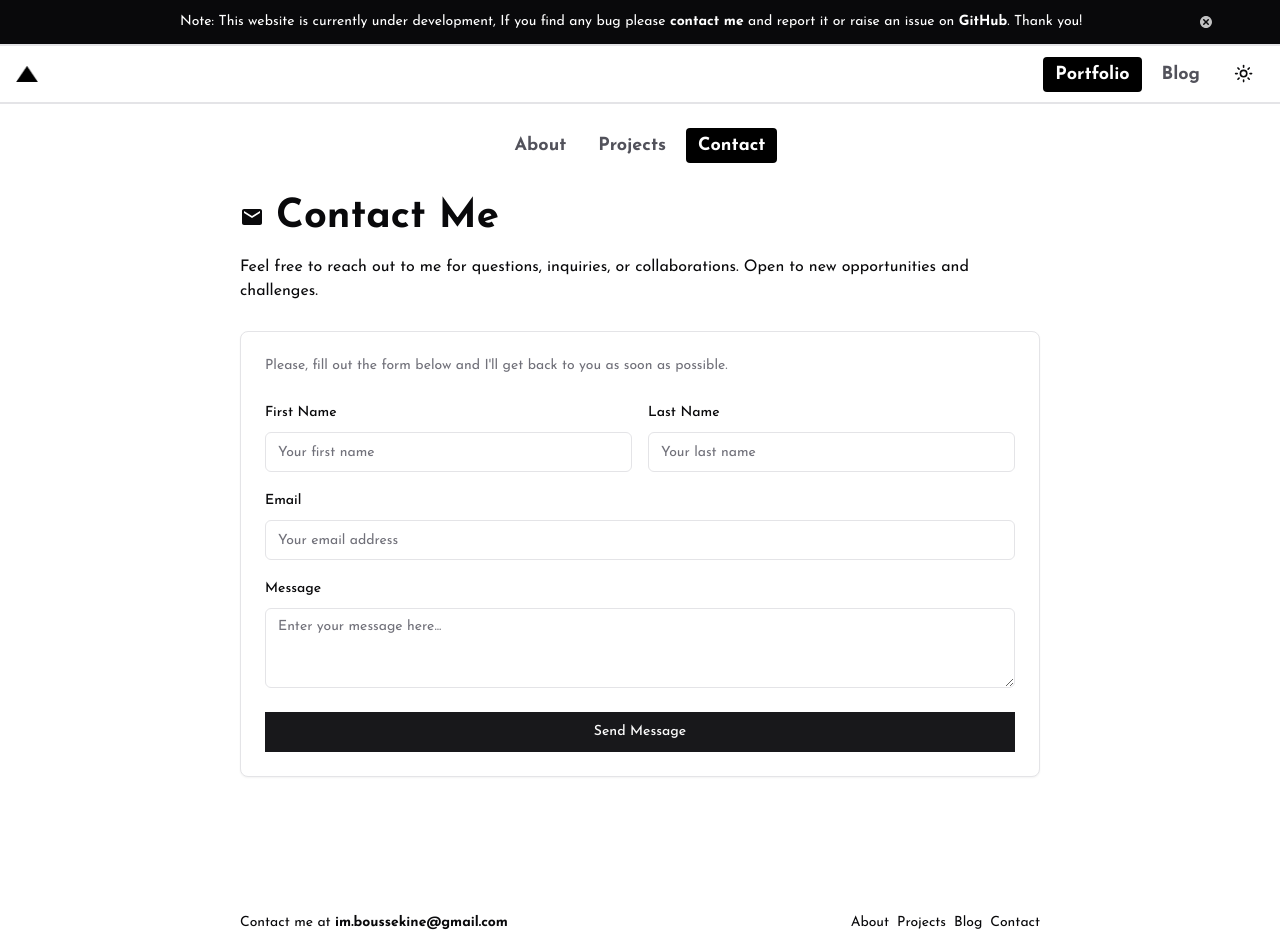
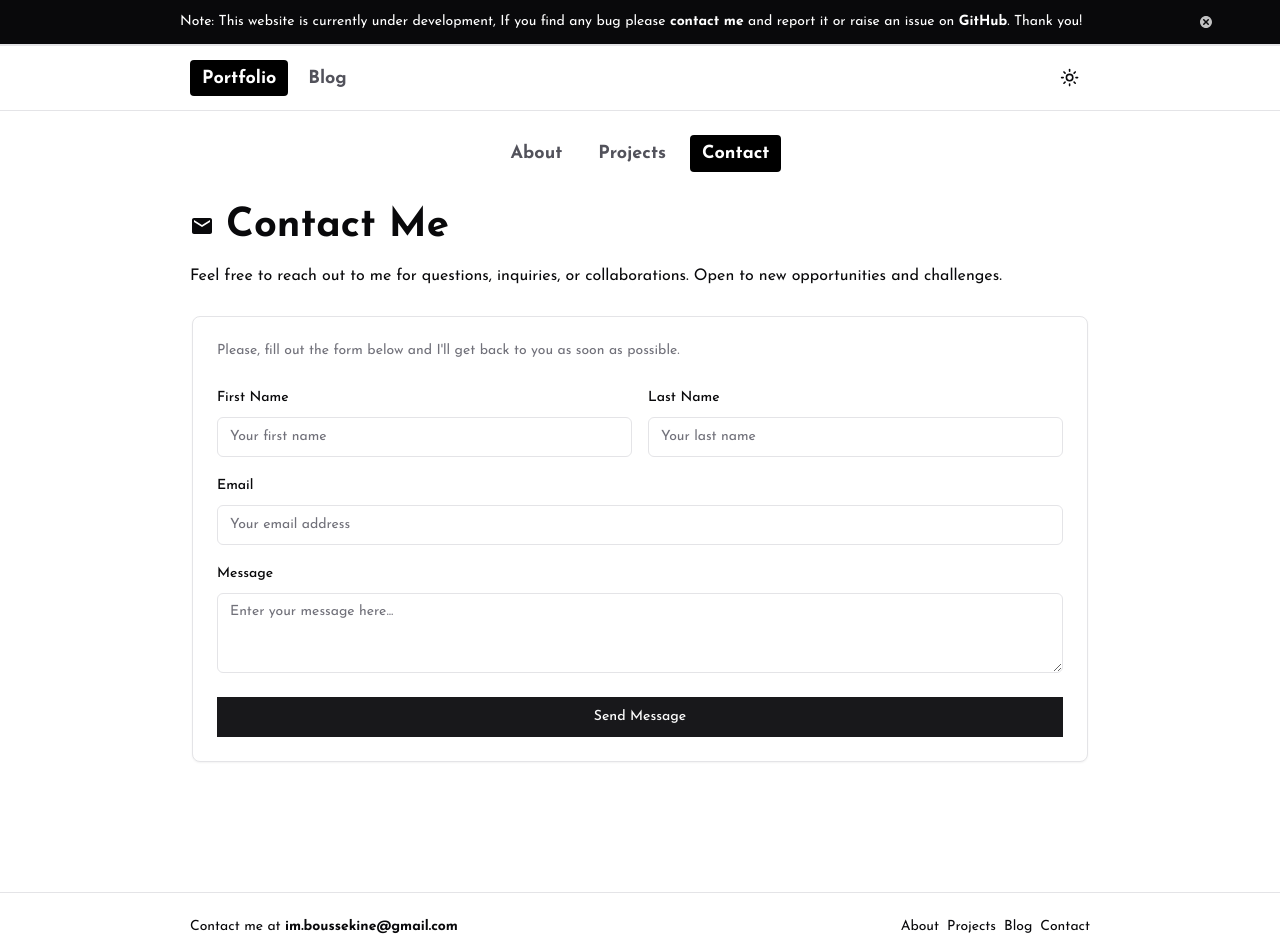
Before and after one commit to 1sma31L/Portfolio, a Next.js app: page /contact in a window 1280 px wide. Shown: the top 952 px of the page. Built offline with nearby package versions, Linux system fonts and the light colour scheme; no server answers.

Commit message:
styled: last touches ig

```diff
--- a/src/app/(portfolio)/contact/page.tsx
+++ b/src/app/(portfolio)/contact/page.tsx
@@ -11,7 +11,7 @@ export const metadata: Metadata = {
 };
 function Contact() {
 	return (
-		<AnimatedDiv id={4}>
+		<AnimatedDiv id={3}>
 			<main
 				className="container py-6 flex flex-col gap-3 px-4 md:px-0 min-h-[90vh] "
 				id="contact">
--- a/src/app/(portfolio)/layout.tsx
+++ b/src/app/(portfolio)/layout.tsx
@@ -1,4 +1,5 @@
 import PortfolioNavBar from "@/components/PortfolioNavBar";
+import AnimatedDiv from "@/components/AnimatedDiv";
 export default function PortfolioLayout({
 	children,
 }: Readonly<{
@@ -6,7 +7,9 @@ export default function PortfolioLayout({
 }>) {
 	return (
 		<div>
-			<PortfolioNavBar />
+			<AnimatedDiv id={4}>
+				<PortfolioNavBar />
+			</AnimatedDiv>
 			{children}
 		</div>
 	);
--- a/src/app/layout.tsx
+++ b/src/app/layout.tsx
@@ -32,8 +32,9 @@ export default function RootLayout({
 					disableTransitionOnChange>
 					<KeyboardShortcutCtrlI />
 					<NavBar />
-					<hr className="border" />
+					<hr className="" />
 					{children}
+					<hr className="w-full" />
 					<Footer />
 				</ThemeProvider>
 			</body>
--- a/src/components/Footer.tsx
+++ b/src/components/Footer.tsx
@@ -10,7 +10,7 @@ function Footer() {
 	];
 	return (
 		<footer
-			className={`container mx-auto h-[10vh] mb-5 text-xs md:text-sm flex justify-center items-center p-4 md:px-0 flex-col`}>
+			className={`container mx-auto text-xs md:text-sm flex justify-center items-center py-6 px-4 md:px-0 flex-col`}>
 			<div className="flex flex-col sm:flex-row gap-2 justify-between items-center w-full">
 				<p className=" text-center">
 					Contact me at{" "}
--- a/src/components/Navbar.tsx
+++ b/src/components/Navbar.tsx
@@ -87,9 +87,9 @@ export default function NavBar() {
 				</div>
 			)}
 			<header
-				className="flex justify-end items-center w-full max-w-[1600px] mx-auto py-2 px-4 gap-2 rounded-lg text-[13px] md:text-[18px]"
+				className="flex justify-between items-center container mx-auto py-3 px-4 sm:px-0 gap-2 rounded-lg text-[14px] sm:text-[16px] md:text-[18px]"
 				id="header">
-				<div>
+				{/* <div>
 					<Link href="/">
 						<Image
 							height={100}
@@ -100,15 +100,15 @@ export default function NavBar() {
 							alt=""
 						/>
 					</Link>
-				</div>
-				<nav className="gap-1 relative justify-end w-full z-[100] rounded-lg flex md:gap-2">
+				</div> */}
+				<nav className="gap-1 relative justify-start w-full z-[100] flex md:gap-2">
 					{navItems.map((item) => {
 						const isActiveClass = isActive(pathname, item.path);
 
 						return (
 							<Link
 								key={item.path}
-								className={`md:px-3 md:py-1 py-1 px-2 relative duration-150 ease-in rounded-sm font-bold -z-100 ${
+								className={`md:px-3 md:py-[0.3rem] py-1 px-2 relative duration-150 ease-in rounded-sm font-bold -z-100 ${
 									isActiveClass
 										? "dark:text-black text-white"
 										: "text-zinc-600 dark:text-zinc-400 dark:hover:text-white md:hover:text-black md:hover:bg-zinc-200 md:dark:hover:bg-zinc-800 "
--- a/src/components/PortfolioNavBar.tsx
+++ b/src/components/PortfolioNavBar.tsx
@@ -32,7 +32,7 @@ function PortfolioNavBar() {
 
 	return (
 		<nav
-			className="gap-1 relative w-full z-[100] flex justify-center items-center mt-6 md:gap-2
+			className="gap-2 relative w-full z-[100] flex justify-center items-center mt-6 md:gap-3
 
 		text-[13px] md:text-[18px]
 
@@ -43,7 +43,7 @@ function PortfolioNavBar() {
 				return (
 					<Link
 						key={item.path}
-						className={`md:px-3 md:py-1 py-1 px-2 relative duration-150 ease-in rounded-sm font-bold -z-100 ${
+						className={`md:px-3 md:py-[0.3rem] py-1 px-2 relative duration-150 ease-in rounded-sm font-bold -z-100 ${
 							isActiveClass
 								? "dark:text-black text-white"
 								: "text-zinc-600 dark:text-zinc-400 dark:hover:text-white md:hover:text-black md:hover:bg-zinc-200 md:dark:hover:bg-zinc-800 "
--- a/tailwind.config.ts
+++ b/tailwind.config.ts
@@ -53,9 +53,10 @@ const config: Config = {
 					sm: "100%",
 					md: "650px",
 					lg: "730px",
-					xl: "800px",
+					xl: "900px",
 				},
 			},
+
 			borderRadius: {
 				lg: "var(--radius)",
 				md: "calc(var(--radius) - 2px)",
```
